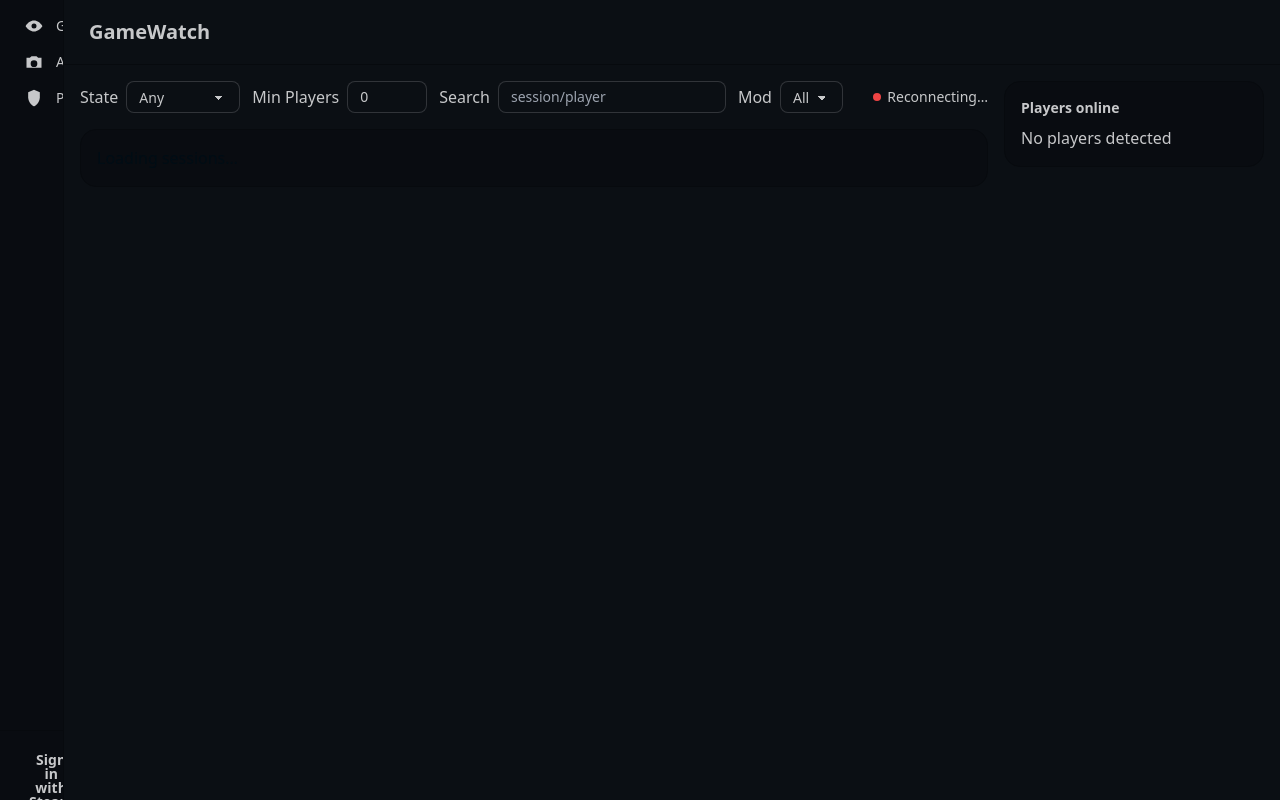
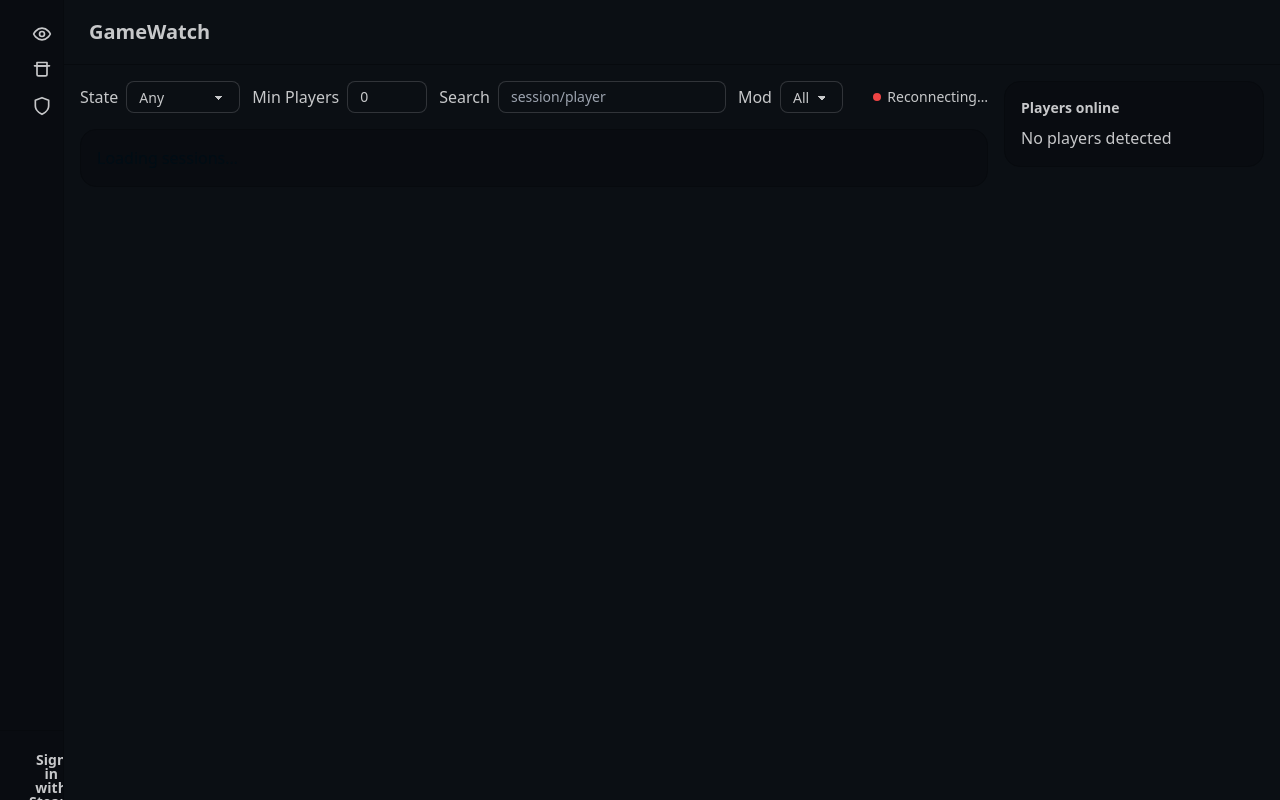
Before and after one commit to bz2vsr/battlezone-combat-commander, a Flask app: page / in a window 1280 px wide. Run offline with Flask 3, Linux system fonts and the light colour scheme; data that the repository does not hold is empty.

Commit message:
UI: collapsible left drawer (icon-only collapsed, expand on hover); inline SVG icons for nav; sidebar user shows avatar collapsed

```diff
--- a/app/templates/layouts/base.html
+++ b/app/templates/layouts/base.html
@@ -38,8 +38,8 @@
       <!-- Left drawer sidebar -->
       <div class="drawer-side z-40 h-screen overflow-hidden">
         <label for="left-drawer" class="drawer-overlay" aria-label="Close menu"></label>
-        <div class="min-h-full bg-base-200 border-r border-base-300 flex flex-col overflow-hidden group transition-[width] duration-200 w-60 lg:w-16 lg:group-hover:w-60 lg:focus-within:w-60">
-        <ul class="menu p-2 flex-1 min-h-0 overflow-y-auto">
+        <div class="group w-60 lg:w-16 lg:group-hover:w-60 lg:focus-within:w-60 transition-all duration-200 min-h-full bg-base-200 border-r border-base-300 flex flex-col overflow-hidden">
+        <ul class="menu p-4 flex-1 min-h-0 overflow-y-auto">
           {% block sidebar_left %}
             {% include 'partials/nav_left.html' %}
 
--- a/app/templates/partials/nav_left.html
+++ b/app/templates/partials/nav_left.html
@@ -1,19 +1,25 @@
 <li>
   <a href="/" aria-label="GameWatch" class="flex items-center gap-3">
-    <svg xmlns="http://www.w3.org/2000/svg" viewBox="0 0 24 24" fill="currentColor" class="w-5 h-5"><path d="M21.7 11.3c.4.5.4 1 0 1.5-2 2.6-5.4 5.7-9.7 5.7S4.3 15.4 2.3 12.8a1.2 1.2 0 010-1.5C4.3 8.6 7.7 5.5 12 5.5s7.7 3.1 9.7 5.8zM12 9a3 3 0 100 6 3 3 0 000-6z"/></svg>
-    <span class="lg:opacity-0 lg:w-0 lg:overflow-hidden lg:group-hover:opacity-100 lg:group-hover:w-auto transition-all">GameWatch</span>
+    <span class="inline-block">
+      <svg xmlns="http://www.w3.org/2000/svg" class="h-5 w-5" viewBox="0 0 24 24" fill="none" stroke="currentColor" stroke-width="2" stroke-linecap="round" stroke-linejoin="round"><path d="M2 12s3-7 10-7 10 7 10 7-3 7-10 7-10-7-10-7z"/><circle cx="12" cy="12" r="3"/></svg>
+    </span>
+    <span class="hidden lg:group-hover:inline lg:group-focus:inline">GameWatch</span>
   </a>
-  <div class="tooltip tooltip-right lg:group-hover:hidden" data-tip="GameWatch"></div>
+  <div class="tooltip tooltip-right lg:hidden" data-tip="GameWatch"></div>
 </li>
 <li>
   <a href="/admin" aria-label="Admin" class="flex items-center gap-3">
-    <svg xmlns="http://www.w3.org/2000/svg" viewBox="0 0 24 24" fill="currentColor" class="w-5 h-5"><path d="M3 7h4l2-2h6l2 2h4v12H3V7zm9 3a4 4 0 100 8 4 4 0 000-8z"/></svg>
-    <span class="lg:opacity-0 lg:w-0 lg:overflow-hidden lg:group-hover:opacity-100 lg:group-hover:w-auto transition-all">Admin</span>
+    <span class="inline-block">
+      <svg xmlns="http://www.w3.org/2000/svg" class="h-5 w-5" viewBox="0 0 24 24" fill="none" stroke="currentColor" stroke-width="2" stroke-linecap="round" stroke-linejoin="round"><path d="M3 7h18"/><path d="M6 3h12v4H6z"/><path d="M6 7v10a2 2 0 0 0 2 2h8a2 2 0 0 0 2-2V7"/></svg>
+    </span>
+    <span class="hidden lg:group-hover:inline lg:group-focus:inline">Admin</span>
   </a>
 </li>
 <li>
   <a href="/privacy" aria-label="Privacy" class="flex items-center gap-3">
-    <svg xmlns="http://www.w3.org/2000/svg" viewBox="0 0 24 24" fill="currentColor" class="w-5 h-5"><path d="M12 2l7 3v6c0 5-3.8 9.7-7 11-3.2-1.3-7-6-7-11V5l7-3z"/></svg>
-    <span class="lg:opacity-0 lg:w-0 lg:overflow-hidden lg:group-hover:opacity-100 lg:group-hover:w-auto transition-all">Privacy</span>
+    <span class="inline-block">
+      <svg xmlns="http://www.w3.org/2000/svg" class="h-5 w-5" viewBox="0 0 24 24" fill="none" stroke="currentColor" stroke-width="2" stroke-linecap="round" stroke-linejoin="round"><path d="M12 22s8-4 8-10V5l-8-3-8 3v7c0 6 8 10 8 10z"/></svg>
+    </span>
+    <span class="hidden lg:group-hover:inline lg:group-focus:inline">Privacy</span>
   </a>
 </li>
--- a/app/templates/partials/sidebar_user.html
+++ b/app/templates/partials/sidebar_user.html
@@ -5,7 +5,7 @@
   <div id="sbSignedIn" class="hidden">
     <div class="flex items-center gap-2 min-h-[40px]">
       <img id="sbAvatar" class="w-8 h-8 rounded-full border border-base-300" alt="" />
-      <div class="flex-1 hidden lg:group-hover:block lg:group-focus-within:block">
+      <div class="flex-1 hidden lg:group-hover:block lg:group-focus:block">
         <div id="sbName" class="text-sm font-medium truncate">You</div>
         <a id="sbProfile" class="link text-xs" target="_blank" rel="noopener">Profile</a>
       </div>
```
Also changed, not shown: 2 other files.
